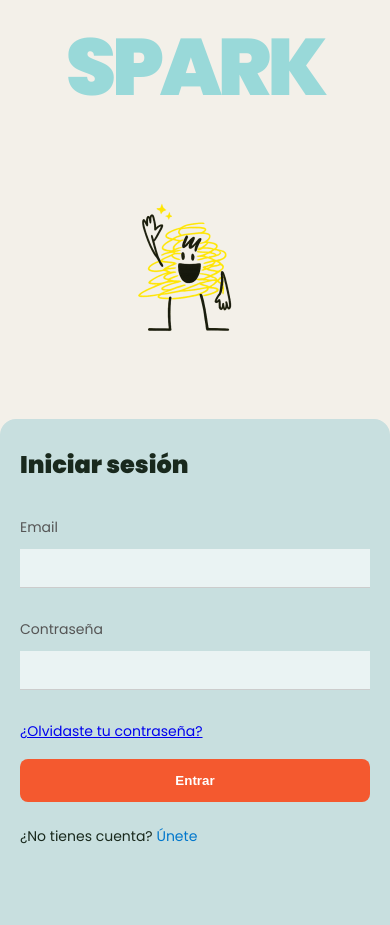
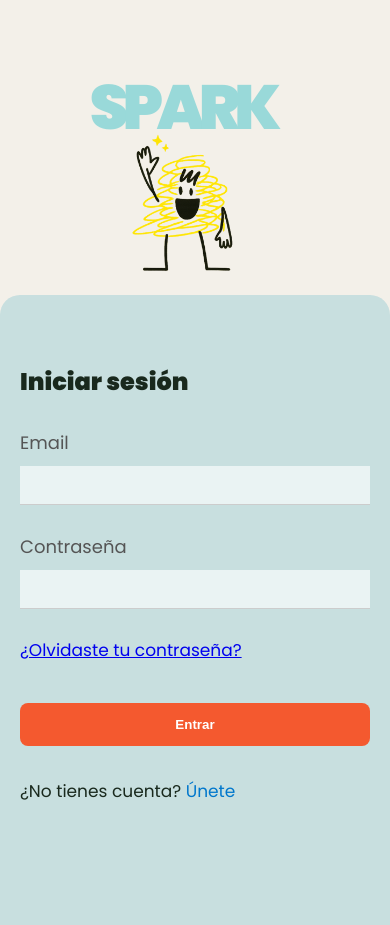
Before and after one commit to natylimonchy/SPARK, a PHP site: page /login.html in a window 390 px wide. After the commit the page ends 800 px from the top, so only its background shows below. Run offline with PHP 8.4, Linux system fonts and the light colour scheme.

Commit message:
mejoras responsive movil

```diff
--- a/login.css
+++ b/login.css
@@ -4,57 +4,60 @@ body{
   font-family:'Poppins',sans-serif;
   background:#f3f0e9;
   color:#19291d;
-  height:100vh;
+  min-height:100svh;
+}
+
+.layout{
+  display:grid;
+  grid-template-columns:1.2fr 1fr;
+  min-height:100vh;
+  align-items:center;
+
+}
+
+.hero{
+  display:flex;
+  flex-direction:column;
+  justify-content:center;
+  align-items:center;
+  gap:8px;
 }
 
 
 
-.layout {
-  display: grid;
-  grid-template-columns: 1.2fr 1fr;
-  min-height: 100vh;
-  align-items: center;
+.logo{
+  font-size:clamp(64px,10vw,120px);
+  font-weight:900;
+  color:#99d9d9;
+  line-height:1;
+  letter-spacing:-0.10em;
+  transform: translateY(60px);
 }
 
-/* Columna izquierda */
-.hero {
-  display: flex;
-  flex-direction: column;
-  justify-content: center;
-  align-items: center;
-  gap: 20px;
+.hero-image{
+  max-width:360px;
+  width:70%;
+  display:block;
+  transform: translateY(-50px);
 }
 
-/* SPARK */
-.logo {
-  font-size: 120px;
-  font-weight: 900;
-  color: #99d9d9;
-  letter-spacing: -12px;
-  line-height: .8;
-  margin: 0;
-}
-
-/* Mascota */
-.hero-image {
-  width: 360px;
-  display: block;
-  margin: 0;
+.auth{
+  display:flex;
+  justify-content:center;
+  align-items:center;
+  height:100%;
+  padding-right:clamp(24px,5vw,64px);
+  transform: translateY(-40px);
 }
 
 
-.auth {
-  display: flex;
-  justify-content: center;
-  align-items: center;
-  height: 100%;
-}
 
-.card {
-  background-color: #c8dfdf;
-  padding: 48px;
-  width: 570px;
-  border-radius: 16px;
+.card{
+  background-color:#c8dfdf;
+  padding:clamp(20px,5vw,48px);
+  max-width:570px;
+  width:90%;
+  border-radius:16px;
 }
 
 .card h2{margin-bottom:32px;font-weight:900;}
@@ -87,90 +90,141 @@ body{
 .link{margin-top:24px;font-size:14px;}
 .link a{color:#0077cc;text-decoration:none;font-weight:500;}
 
-/* ================= TABLET ================= */
 @media (min-width:481px) and (max-width:1024px){
 
+  html, body{
+    height:100%;
+    overflow:hidden;
+  }
+
   .layout{
+    position:relative;
+    height:100vh;
+    max-height:100vh;
+    overflow:hidden;
     display:flex;
     flex-direction:column;
-    min-height:100vh;
+    align-items:center;
   }
 
   .hero{
+    flex:1;
+    width:100%;
     display:flex;
     flex-direction:column;
+    justify-content:center;
     align-items:center;
-    gap:18px;
-    padding-top:40px;
+    overflow:hidden;
   }
 
   .logo{
-    font-size:90px;
-    letter-spacing:-6px;
+    transform: translateY(12px);
+    letter-spacing:-0.04em;
   }
 
   .hero-image{
-    width:260px;
+    width:42%;
+    transform:none;
   }
 
   .auth{
+    position:absolute;
+    bottom:0;
+    left:0;
     width:100%;
     height:60vh;
-    margin-top:auto;
     display:flex;
     justify-content:center;
-    align-items:center;
+    align-items:stretch;
+  }
+
+  .card{
+    width:96%;
+    max-width:1000px;
+    height:100%;
+    border-radius:28px 28px 0 0;
+    padding:32px 40px 24px;
+    display:flex;
+    flex-direction:column;
+    box-sizing:border-box;
+  }
+
+  .card h2{
+    margin-bottom:32px;
+  }
+
+  .card form{
+    display:flex;
+    flex-direction:column;
+    gap:22px;
+    flex:1;
+  }
+
+  .card button{
+    margin-top:auto;
+  }
+}
+
+
+@media (max-width:480px){
+
+  body{
+    overflow:hidden;
+  }
+
+  .layout{
+    height:100svh;
+    min-height:100svh;
+    grid-template-columns:1fr;
+    grid-template-rows:35svh 65svh;
+  }
+
+  .hero{
+    height:100%;
+    justify-content:flex-end;
+    gap:0;
+    padding-top:0;
+    overflow:hidden;
+  }
+
+  .logo{
+    font-size:clamp(56px,16vw,80px);
+    transform:none;
+    margin-bottom:-165px;
+    margin-right: 25px;
+  }
+
+  .hero-image{
+    width:55%;
+    transform: translateY(70px);
+    margin-right: 3px;
+  }
+
+  .auth{
+    height:100%;
+    width:100%;
+    align-self:stretch;
+    padding-right:0;
+    transform:none;
   }
 
   .card{
     width:100%;
+    max-width:none;
     height:100%;
-    border-radius:16px 16px 0 0;
-    padding:40px 30px;
-  }
-}
-
-/* ================= MÓVIL ================= */
-@media (max-width: 480px){
-
-  .layout{
-    display:flex;
-    flex-direction:column;
-    min-height:100vh;
+    border-radius:20px 20px 0 0;
+    padding:24px 20px;
   }
 
-  .hero{
-    display:flex;
-    flex-direction:column;
-    align-items:center;
-    justify-content:flex-start;
-    gap:20px;
-    padding-top:35px;
-  }
+  .card h2{margin-bottom:30px;font-weight:900; margin-top: 45px;}
+  .card label{font-size:18px;color:#555555;}
 
-  .logo{
-    font-size:80px;
-    letter-spacing:-4px;
-  }
+  .link{margin-top:32px;font-size:17px;}
+  .link a{color:#0077cc;text-decoration:none;font-weight:500;}
 
-  .hero-image{
-    width:200px;
-    display:block;
-  }
+  .card button{
 
-  .auth{
-    width:100%;
-    height:60vh;
-    margin-top:auto;
-    display:flex;
-    justify-content:center;
-    align-items:center;
-  }
+  margin-top:40px;
 
-  .card{
-    width:100%;
-    height:100%;
-    border-radius:16px 16px 0 0;
-    padding:28px 20px;
-  }
 }
+}
```
